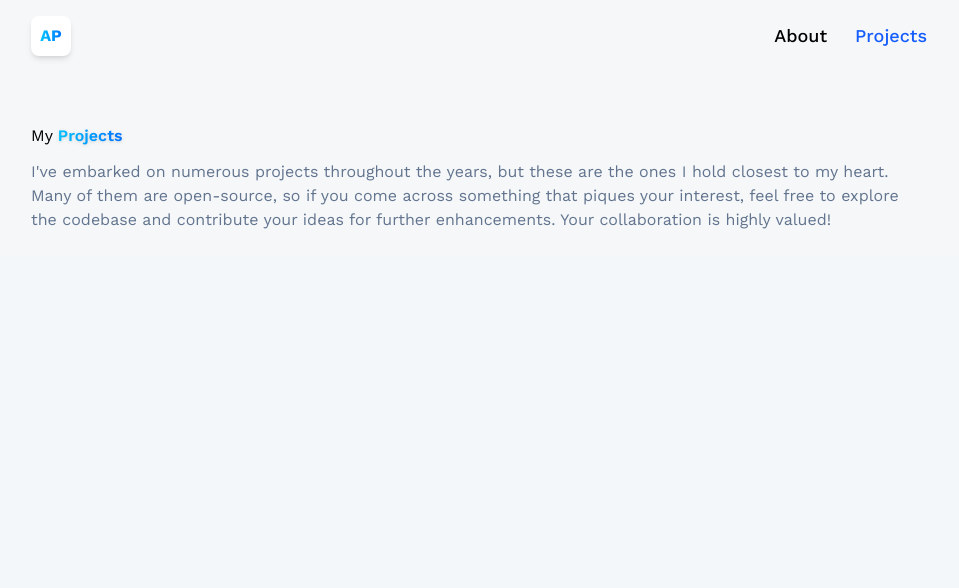
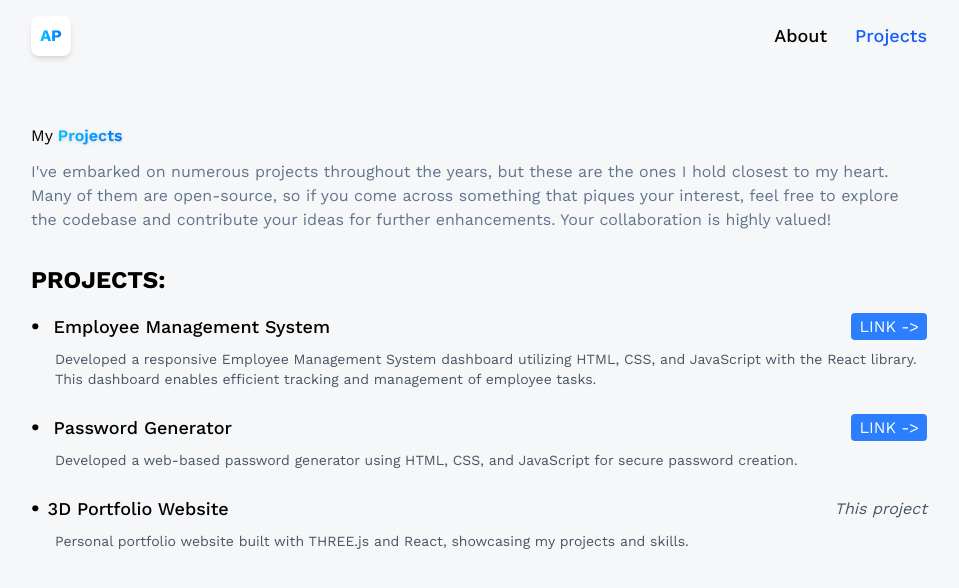
Before and after one commit to ArinPandey/3d-portfolio, a React (Vite) app: page /projects in a window 1280 px wide. Shown: the top 588 px of the page, without its empty margins (161-1120 px from the left). Built offline with nearby package versions, Linux system fonts and the light colour scheme.

Commit message:
Updated the project section

```diff
--- a/src/components/CTA.jsx
+++ b/src/components/CTA.jsx
@@ -7,7 +7,7 @@ const CTA = () => {
         Have a project in mind? <br className='sm:block hidden' />
         Let’s build something together!
       </p>
-      <Link to='/contact' className='btn'>
+      <Link to='/contact' className='text-white bg-gradient-to-r from-[#00c6ff] to-[#0072ff] focus:ring-4 focus:outline-none focus:ring-blue-300 font-medium rounded-lg text-sm w-full sm:w-auto px-5 py-2.5 text-center'>
         Contact
       </Link>
     </section>
--- a/src/pages/Projects.jsx
+++ b/src/pages/Projects.jsx
@@ -11,7 +11,6 @@ const Projects = () => {
 		        Projects
 		      </span>{" "}
 		    </h1>
-
 		    <div className="mt-3 flex flex-col gap-2 text-slate-500">
 		      <p>
 		        I've embarked on numerous projects throughout the years, but these are
@@ -21,9 +20,54 @@ const Projects = () => {
 		        Your collaboration is highly valued!
 		      </p>
 		    </div>
+
+		    <div className="mt-8">
+		      <h2 className="text-2xl font-bold mb-4">PROJECTS:</h2>
+		      <ul className="space-y-6">
+		        <li>
+		          <div className="flex justify-between items-center mb-2">
+		            <span className="font-medium text-lg"><span className="font-bold text-xl mr-2">•</span> Employee Management System</span>
+		            <a
+		              href="https://employee-management-system-e9wn4yrta.vercel.app"
+		              target="_blank"
+		              rel="noopener noreferrer"
+		            >
+		              <span className="bg-blue-500 text-white px-2 py-1 rounded">LINK -&gt;</span>
+		            </a>
+		          </div>
+		          <p className="text-sm text-gray-600 pl-6">
+		            Developed a responsive Employee Management System dashboard utilizing HTML, CSS, and JavaScript
+		            with the React library. This dashboard enables efficient tracking and management of employee tasks.
+		          </p>
+		        </li>
+		        <li>
+		          <div className="flex justify-between items-center mb-2">
+		            <span className="font-medium text-lg"><span className="font-bold text-xl mr-2">•</span> Password Generator</span>
+		            <a
+		              href="https://password-generator-oy2oamiet-arin-pandeys-projects-f2e110dc.vercel.app"
+		              target="_blank"
+		              rel="noopener noreferrer"
+		            >
+		              <span className="bg-blue-500 text-white px-2 py-1 rounded">LINK -&gt;</span>
+		            </a>
+		          </div>
+		          <p className="text-sm text-gray-600 pl-6">
+		            Developed a web-based password generator using HTML, CSS, and JavaScript for secure password creation.
+		          </p>
+		        </li>
+		        <li>
+		          <div className="flex justify-between items-center mb-2">
+		            <span className="font-medium text-lg"><span className="font-bold text-xl mr-2">•</span>3D Portfolio Website</span>
+		            <span className="text-gray-600 italic">This project</span>
+		          </div>
+		          <p className="text-sm text-gray-600 pl-6">
+		            Personal portfolio website built with THREE.js and React, showcasing my projects and skills.
+		          </p>
+		        </li>
+		      </ul>
+		    </div>
 		  </div>
 		</section>
-
 	)
 }
 
```
Lines whose indentation alone changed are shown as unchanged.
